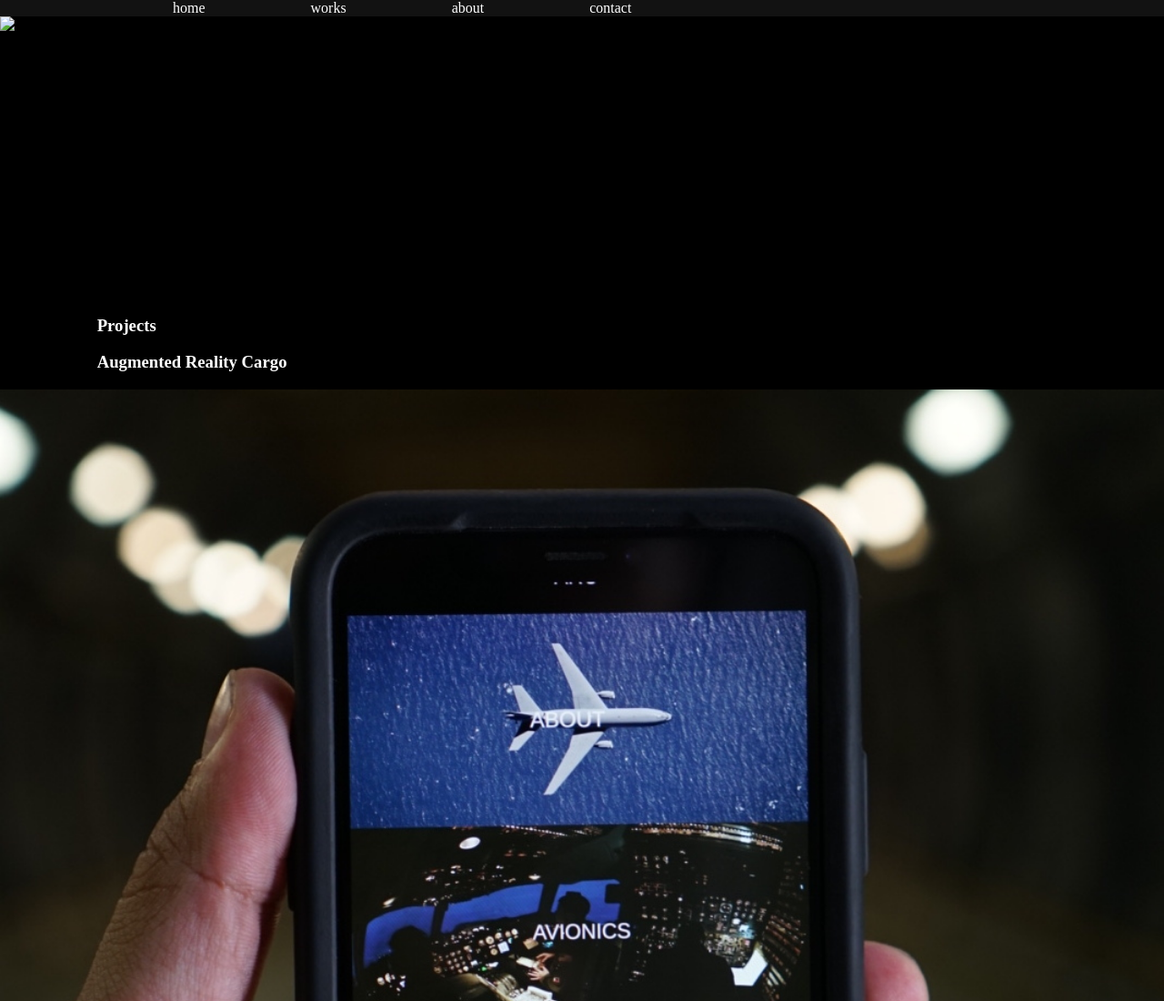
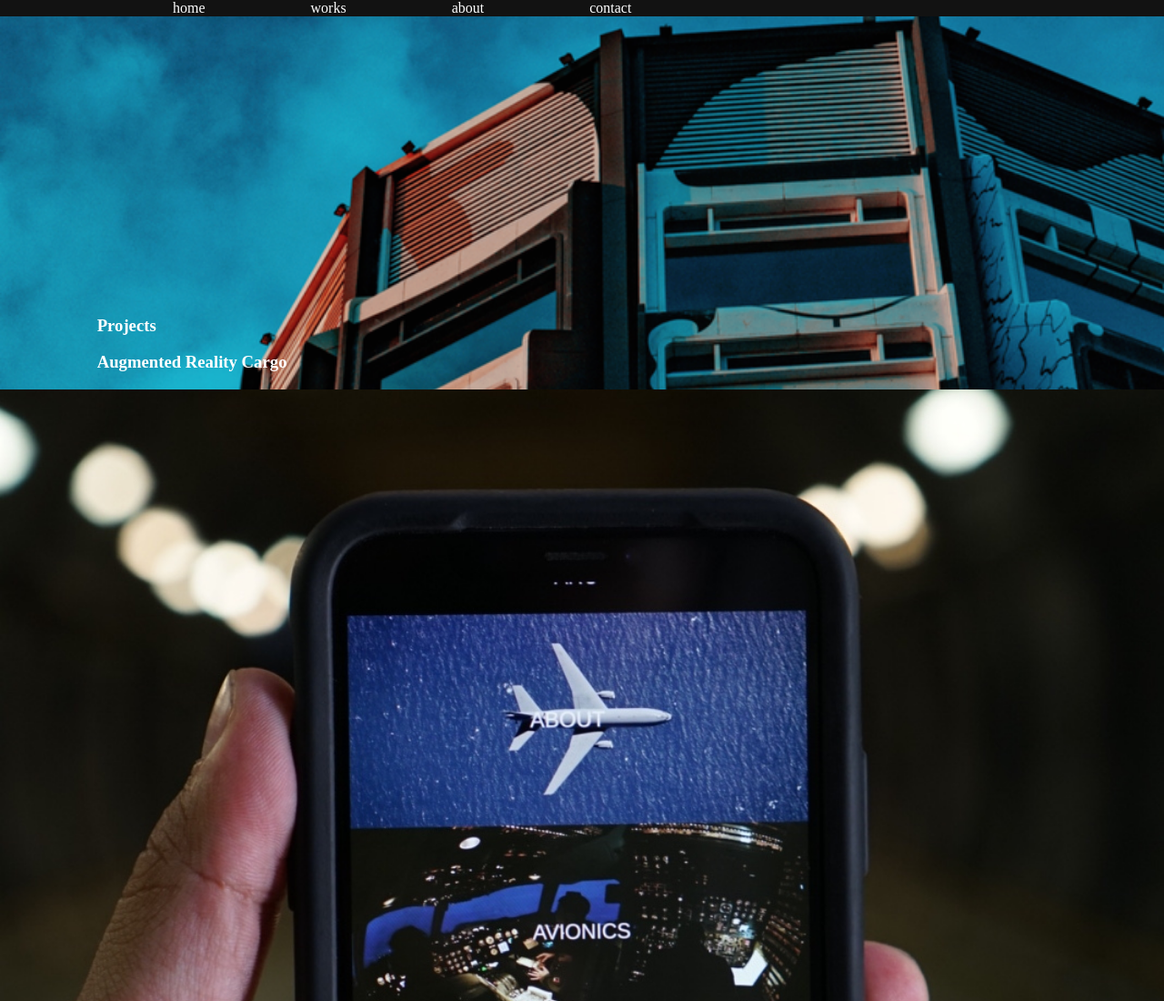
Before and after one commit to herbramirez/portfolio, a plain HTML site: page Index.html in a window 1280 px wide. Shown: the top 1100 px of the page at 91% size. Drawn offline with Linux system fonts and the light colour scheme; the site is published under a folder, as on GitHub Pages, so addresses that start at the root find nothing.

Commit message:
Update Index.html

```diff
--- a/Index.html
+++ b/Index.html
@@ -20,7 +20,7 @@
         </nav>
 
        <div class="top-banner">
-         <img src="/img/lowresberlin.png">
+         <img src="img/lowresberlin.png">
 
        </div>
 
```
